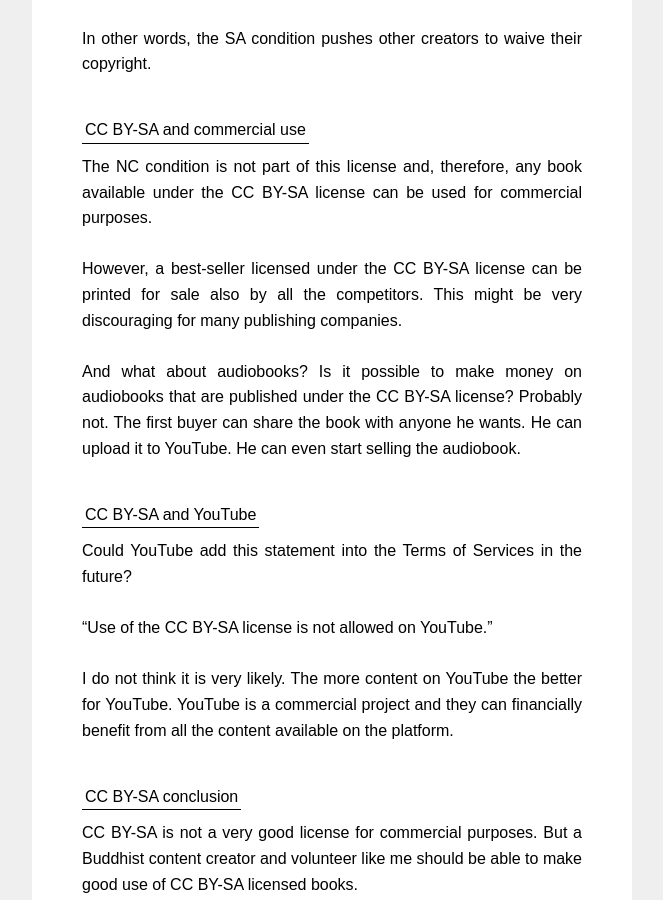
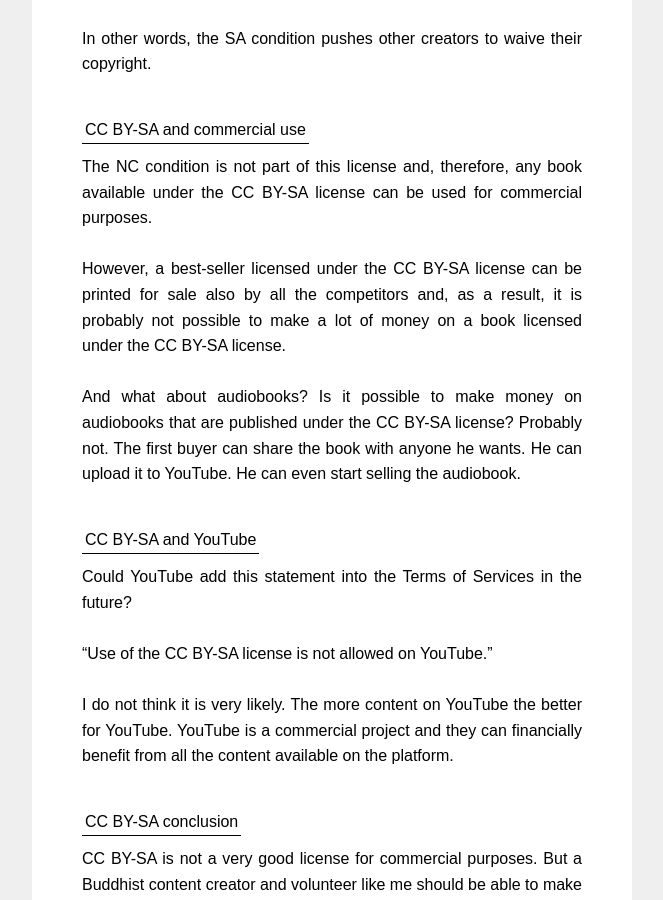
Before and after one commit to Borek78/how-to-create-pandita, a Jekyll site: the page built from audiobooks-cc-licenses-and-sharing-the-dhamma.md, in a window 1280 px wide and 900 px high, scrolled down 7933 px. Shown: the whole window, without its empty margins (308-971 px from the left). Built offline with Jekyll 4.4.1, drawn with Linux system fonts in a browser that asks for light colours; a style sheet for code colours, icons or effects is not loaded; some of the changed text lies outside the part shown.

Commit message:
welcome to about

```diff
--- a/_includes/audiobook/5-sa-condition-how-to-make-an-audiobook.md
+++ b/_includes/audiobook/5-sa-condition-how-to-make-an-audiobook.md
@@ -19,7 +19,7 @@
 <div class="underline">CC BY-SA and commercial use</div>
 The NC condition is not part of this license and, therefore, any book available under the CC BY-SA license can be used for commercial purposes.<br><br>
 
-However, a best-seller licensed under the CC BY-SA license can be printed for sale also by all the competitors. This might be very discouraging for many publishing companies. <br><br>
+However, a best-seller licensed under the CC BY-SA license can be printed for sale also by all the competitors and, as a result, it is probably not possible to make a lot of money on a book licensed under the CC BY-SA license.<br><br>
 
 And what about audiobooks? Is it possible to make money on audiobooks that are published under the CC BY-SA license? Probably not. The first buyer can share the book with anyone he wants. He can upload it to YouTube. He can even start selling the audiobook.<br><br>
 
--- a/_includes/audiobook/9-additional-benefits.md
+++ b/_includes/audiobook/9-additional-benefits.md
@@ -83,7 +83,7 @@
 ### SUMMARY
 </div>
 
-As a Buddhist content creator, I can make very good use of books that are licensed under one of these three licenses: CC-Zero, CC BY, and CC BY-SA. All the other licenses are too restrictive for my activities.<br> <br>
+As a Buddhist content creator, I can make very good use of books that are licensed under one of these three licenses: CC-Zero, CC BY, and CC BY-SA. All the other licenses are too restrictive for my activities on YouTube.<br> <br>
 
 The CC licenses are not just a legal tool. They are also a communication tool and an encouragement for those who would like to translate Buddhist books or create audiobooks of them. The presence of CC notices in books (and e-books) can also encourage online sharing.<br> <br>
 
--- a/_includes/head.html
+++ b/_includes/head.html
@@ -1,7 +1,7 @@
 <!-- prettier-ignore -->
 
 <head>
-
+  <title>{{ page.title }}</title>
   <meta charset="utf-8">
   <meta http-equiv="X-UA-Compatible" content="IE=edge">
   <meta name="viewport" content="width=device-width, initial-scale=1">
--- a/_includes/header.html
+++ b/_includes/header.html
@@ -4,7 +4,7 @@
     <nav id="inside-menu">
       <a class="menu-item flag" href="https://borek78.github.io/jak-tvorit-panditu/"></a>
       <a class="menu-item" href="blog.html">BLOG</a>
-      <a class="menu-item" href="index.html">WELCOME</a>
+      <a class="menu-item" href="index.html">ABOUT</a>
       <a class="menu-item" href="news.html">NEWS</a>
 
     </a>
@@ -26,7 +26,8 @@
 
     <!-- Mobile menu - start -->
     <nav id="mobile-menu" class="hide-mobile-menu">
-      <a class="mobile-menu-item" href="index.html">Welcome</a><br /><br />
+      <a class="mobile-menu-item" href="news.html">News</a>
+      <a class="mobile-menu-item" href="index.html">About</a><br /><br />
       <a class="mobile-menu-item" href="blog.html">Blog</a><br /><br />
       <a
         class="mobile-menu-item mobile-flag"
--- a/audiobooks-cc-licenses-and-sharing-the-dhamma.md
+++ b/audiobooks-cc-licenses-and-sharing-the-dhamma.md
@@ -1,10 +1,5 @@
 ---
-# Feel free to add content and custom Front Matter to this file.
-# To modify the layout, see https://jekyllrb.com/docs/themes/#overriding-theme-defaults
-
 layout: default
-
-comments: true
 title: Audiobooks, CC Licenses and Sharing the Dhamma
 ---
 
```
Also changed, not shown: terms-of-use.md (+1 -1 lines).
